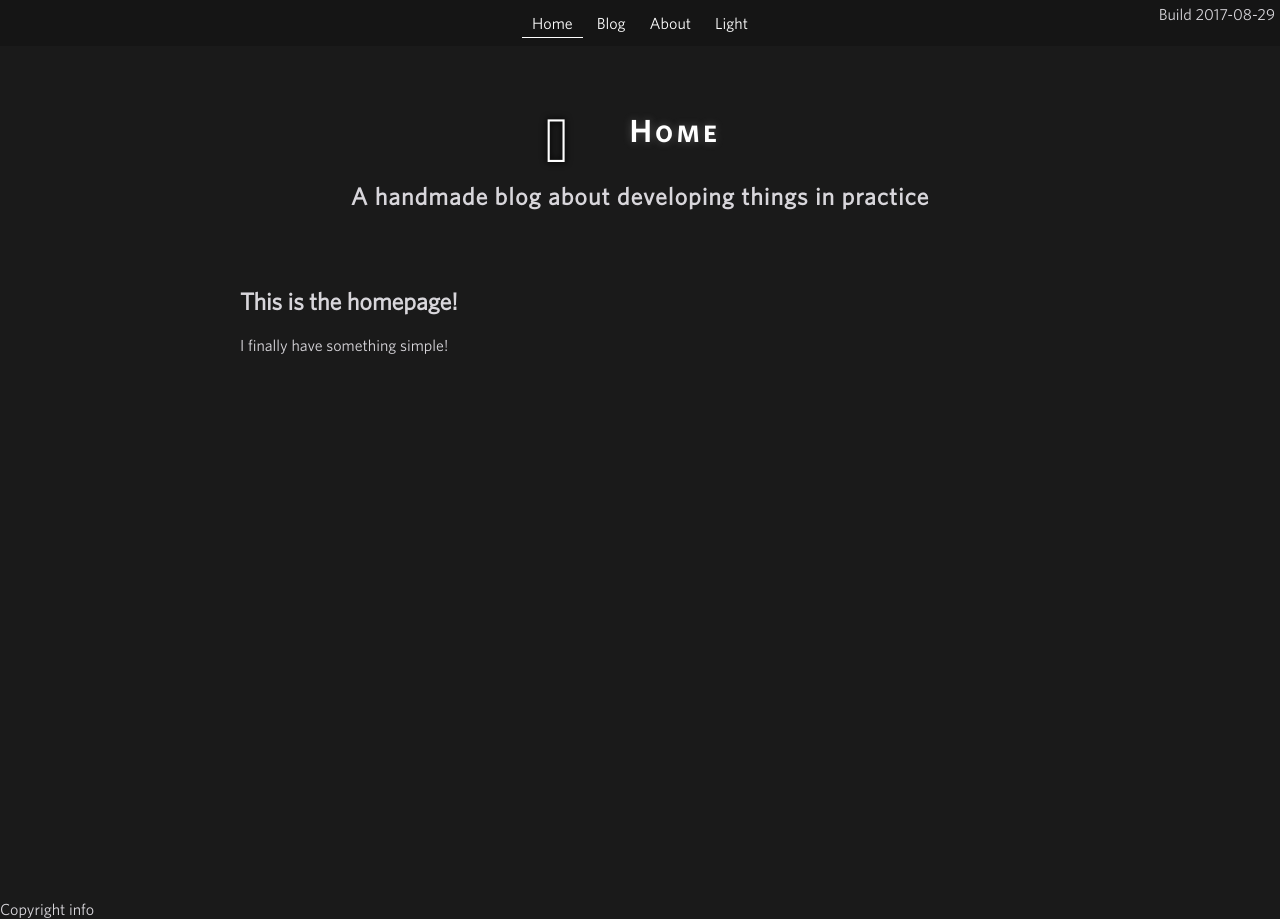
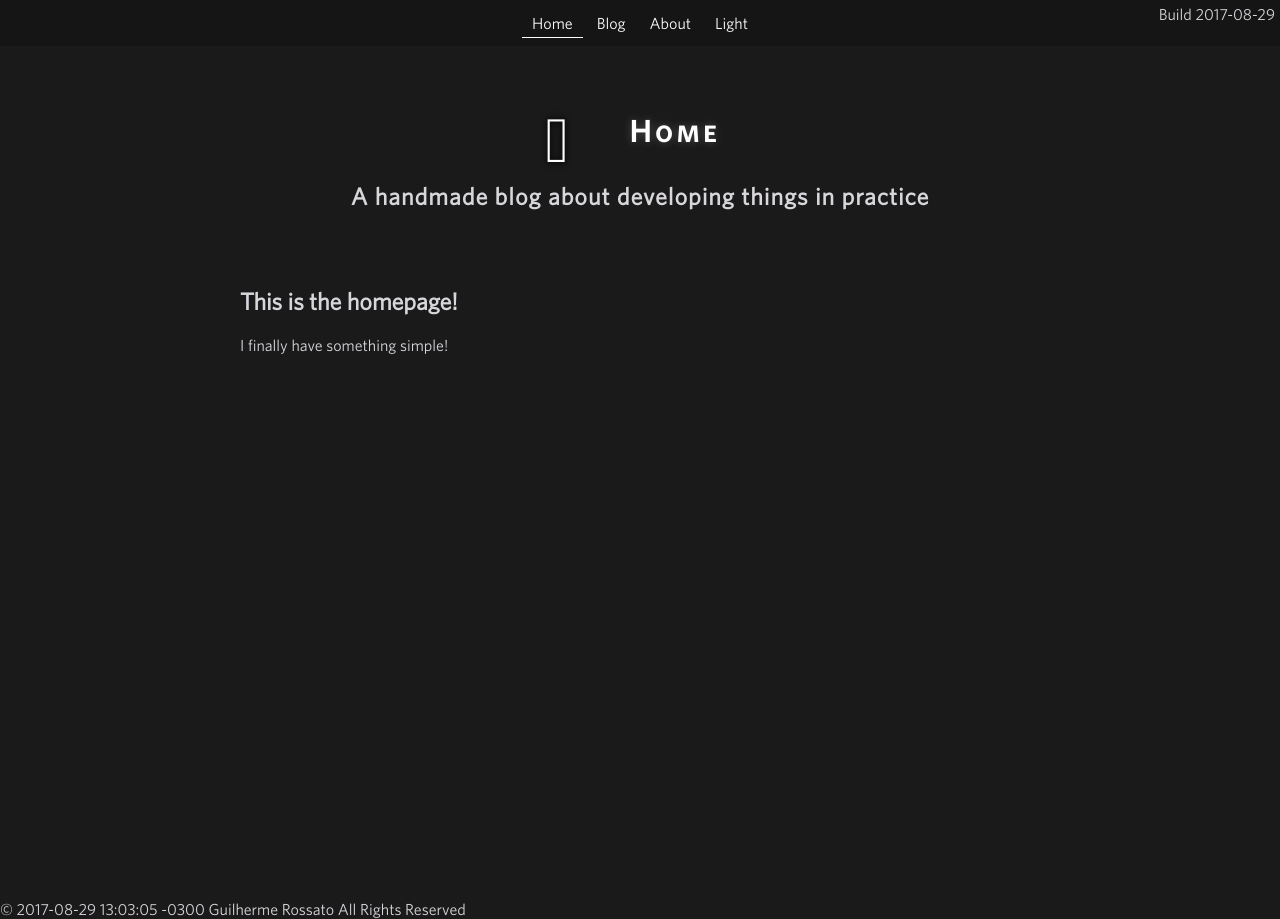
Before and after one commit to GuilhermeRossato/guilhermerossato.github.io, a Jekyll site: the page built from index.html, in a window 1280 px wide. Built offline with Jekyll 4.4.1, drawn with Linux system fonts in a browser that asks for light colours; Markdown is read by kramdown in place of the engine named in the settings.

Commit message:
Organized Footer Content
Just a little

```diff
--- a/_includes/footer.html
+++ b/_includes/footer.html
@@ -1,5 +1,4 @@
-<div class="footer">
-{% if site.google_analytics %}
+		<div class="footer">{% if site.google_analytics %}
 			<script type="text/javascript">
 			(function(i,s,o,g,r,a,m){i['GoogleAnalyticsObject']=r;i[r]=i[r]||function(){
 			(i[r].q=i[r].q||[]).push(arguments)},i[r].l=1*new Date();a=s.createElement(o),
@@ -9,5 +8,5 @@ ga('create', '{{ site.google_analytics }}', 'auto');
 			ga('send', 'pageview');
 			</script>
 		{% endif %}
-<div class="copyright">Copyright info</div>
+		<div class="copyright">© {{ site.time | "%Y" }} Guilherme Rossato All Rights Reserved</div>
 		</div>
--- a/_layouts/home.html
+++ b/_layouts/home.html
@@ -19,6 +19,6 @@
 {% include header.html %}
 {{ content }}
 		</div>
-		{% include footer.html %}
+{% include footer.html %}
 	</body>
 </html>
```
Lines whose indentation alone changed are shown as unchanged.
